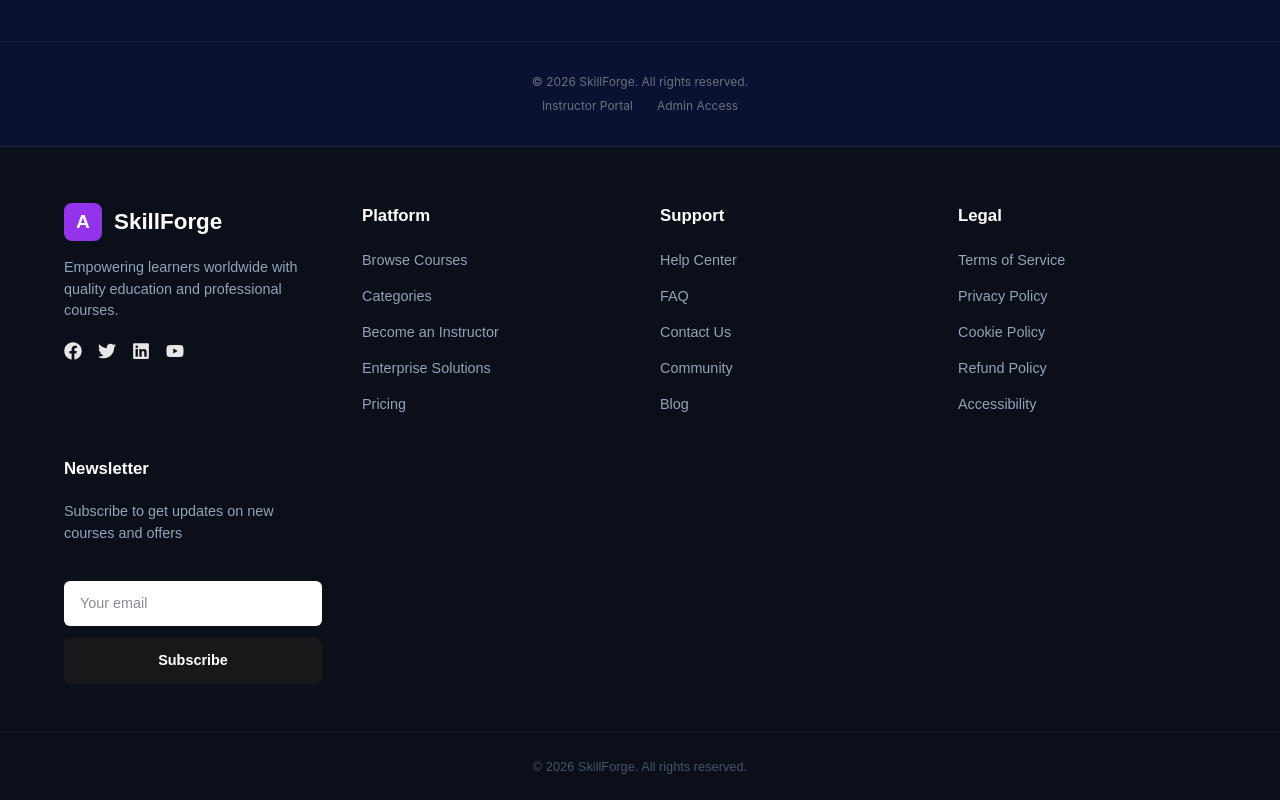
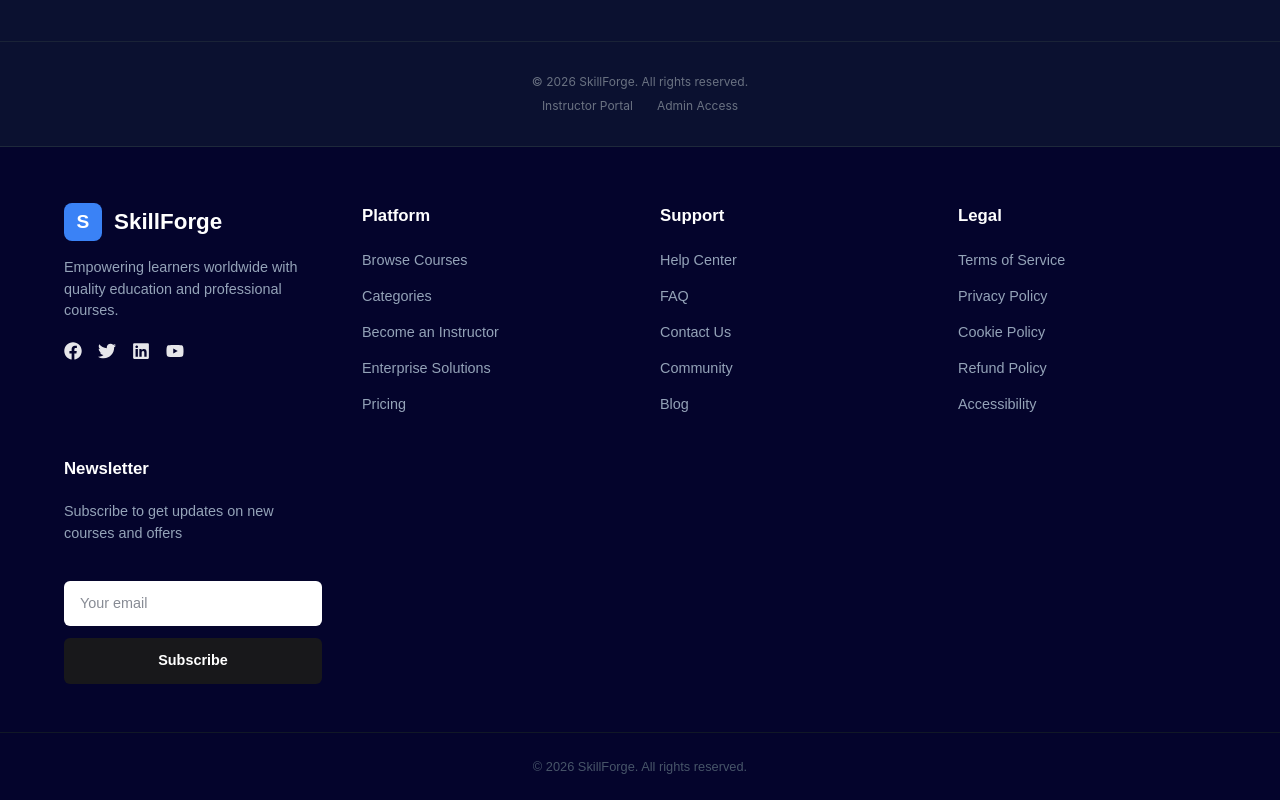
Before and after one commit to PrinceWycliff/skillforge-frontend, a React (Vite) app: page / in a window 1280 px wide. Shown: the part 654-1454 px from the top of the page. Built offline with nearby package versions, Linux system fonts and the light colour scheme; no server answers; the HTML template or start-up script is replaced by a standard one.

Commit message:
fix: install react-icons and configure global footer

```diff
--- a/src/components/Footer.jsx
+++ b/src/components/Footer.jsx
@@ -22,7 +22,7 @@ const Footer = () => {
         {/* Column 1: Brand & Bio */}
         <div style={columnStyle}>
           <div style={brandHeaderStyle}>
-            <div style={logoBadgeStyle}>A</div>
+            <div style={logoBadgeStyle}>S</div>
             <span style={brandTitleStyle}>SkillForge</span>
           </div>
           <p style={descriptionStyle}>
@@ -112,7 +112,7 @@ const Footer = () => {
 
 // Layout & Theme Styles matching image palette
 const footerStyle = {
-  backgroundColor: '#0b0f19',
+  backgroundColor: '#04042C',
   color: '#94a3b8',
   paddingTop: '3.5rem',
   paddingBottom: '1.5rem',
@@ -142,7 +142,7 @@ const brandHeaderStyle = {
 };
 
 const logoBadgeStyle = {
-  backgroundColor: '#9333ea',
+  backgroundColor: '#3A82F6',
   color: '#ffffff',
   width: '38px',
   height: '38px',
```
